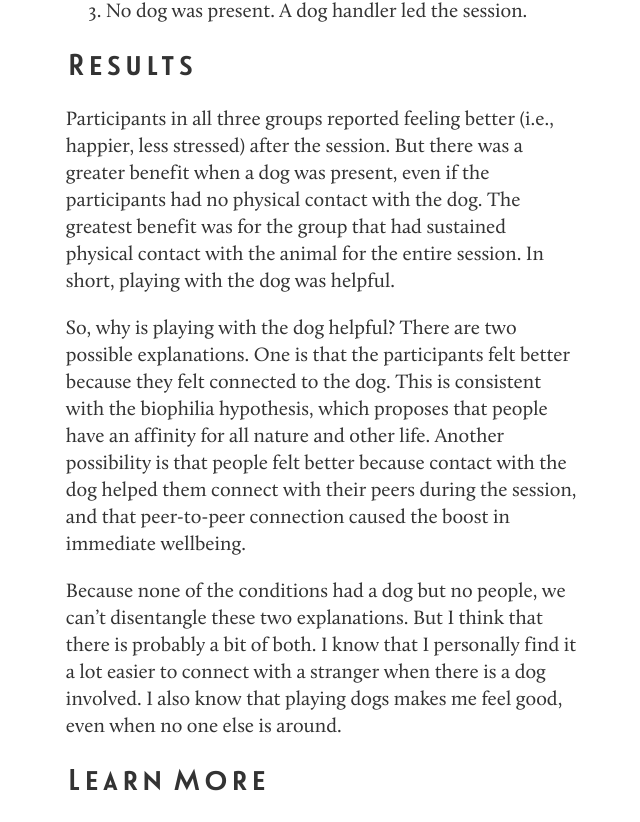
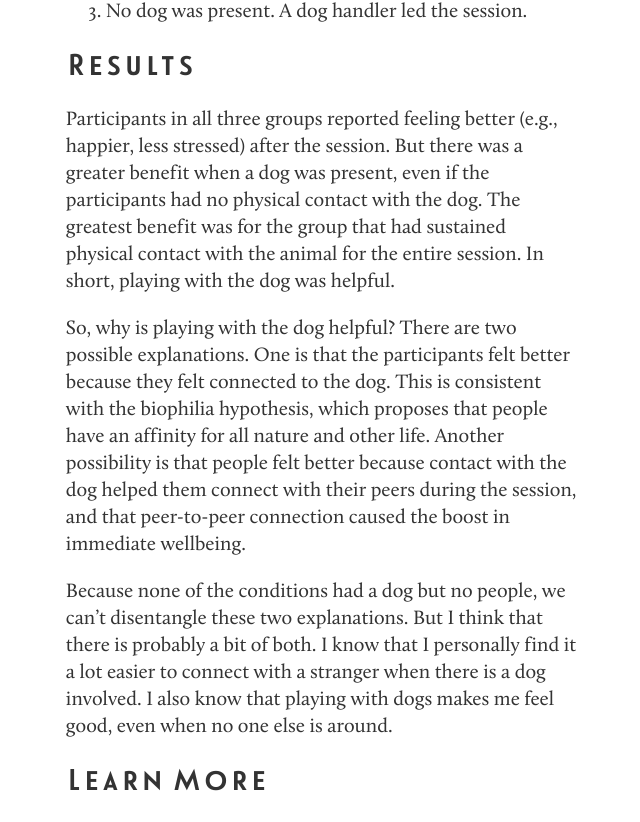
Before and after one commit to zakarydraper/zakarydraper.github.io, a Jekyll site: the page built from _posts/2021-07-06-the-importance-of-contact-in-canine-interventions.md, in a window 1280 px wide and 1400 px high, scrolled down 958 px. Shown: the part 152-974 px from the top of the window, without its empty margins (141-781 px from the left). Built offline with Jekyll 4.4.1, drawn with Linux system fonts in a browser that asks for light colours; some of the changed text lies outside the part shown.

```diff
--- a/_posts/2021-07-06-the-importance-of-contact-in-canine-interventions.md
+++ b/_posts/2021-07-06-the-importance-of-contact-in-canine-interventions.md
@@ -12,15 +13,15 @@ To answer this question, we split people into three groups:
 
 ## Results
 
-Participants in all three groups reported feeling better (i.e., happier, less stressed) after the session. But there was a greater benefit when a dog was present, even if the participants had no physical contact with the dog. The greatest benefit was for the group that had sustained physical contact with the animal for the entire session. In short, playing with the dog was helpful.
+Participants in all three groups reported feeling better (e.g., happier, less stressed) after the session. But there was a greater benefit when a dog was present, even if the participants had no physical contact with the dog. The greatest benefit was for the group that had sustained physical contact with the animal for the entire session. In short, playing with the dog was helpful.
 
 So, why is playing with the dog helpful? There are two possible explanations. One is that the participants felt better because they felt connected to the dog. This is consistent with the biophilia hypothesis, which proposes that people have an affinity for all nature and other life. Another possibility is that people felt better because contact with the dog helped them connect with their peers during the session, and that peer-to-peer connection caused the boost in immediate wellbeing.
 
-Because none of the conditions had a dog but no people, we can't disentangle these two explanations. But I think that there is probably a bit of both. I know that I personally find it a lot easier to connect with a stranger when there is a dog involved. I also know that playing dogs makes me feel good, even when no one else is around.
+Because none of the conditions had a dog but no people, we can't disentangle these two explanations. But I think that there is probably a bit of both. I know that I personally find it a lot easier to connect with a stranger when there is a dog involved. I also know that playing with dogs makes me feel good, even when no one else is around.
 
 ## Learn More
 
-If this study sounds interesting to you, you can read the [published paper](https://doi.org/10.1080/08927936.2021.1944558). I've also authored a [supplemental document](https://zakarydraper.com/canine-contact-analyses-supplement.html) that describes all the analyses we conducted (including some that were not reported in the full paper), including R code and output.
+If this study sounds interesting to you, you can read the [published paper](https://doi.org/10.1080/08927936.2021.1944558). I've also authored a [supplemental document](/canine-contact-analyses-supplement.html) that describes all the analyses we conducted (including some that were not reported in the full paper), including R code and output.
 
 ## Personal Reflections
 
```
Also changed, not shown: other parts of _posts/2021-07-06-the-importance-of-contact-in-canine-interventions.md (+1 -0 lines).
